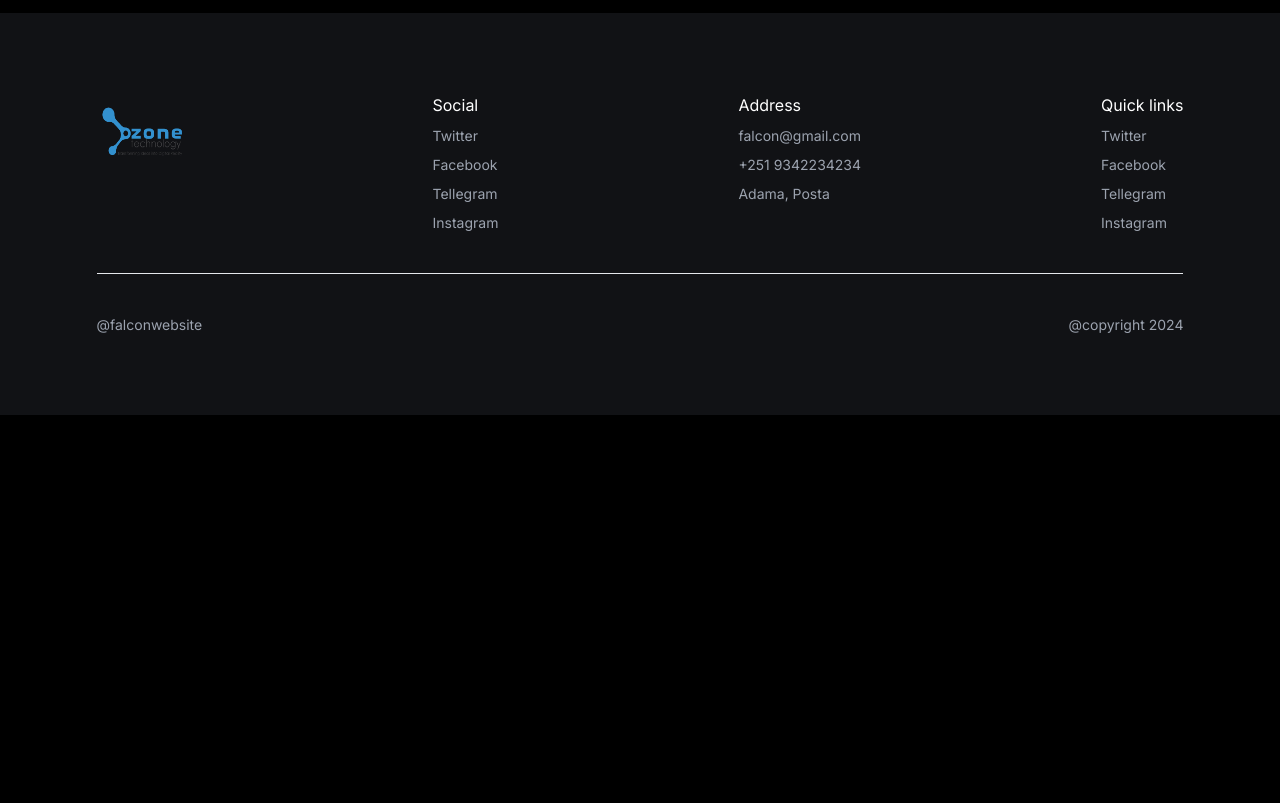
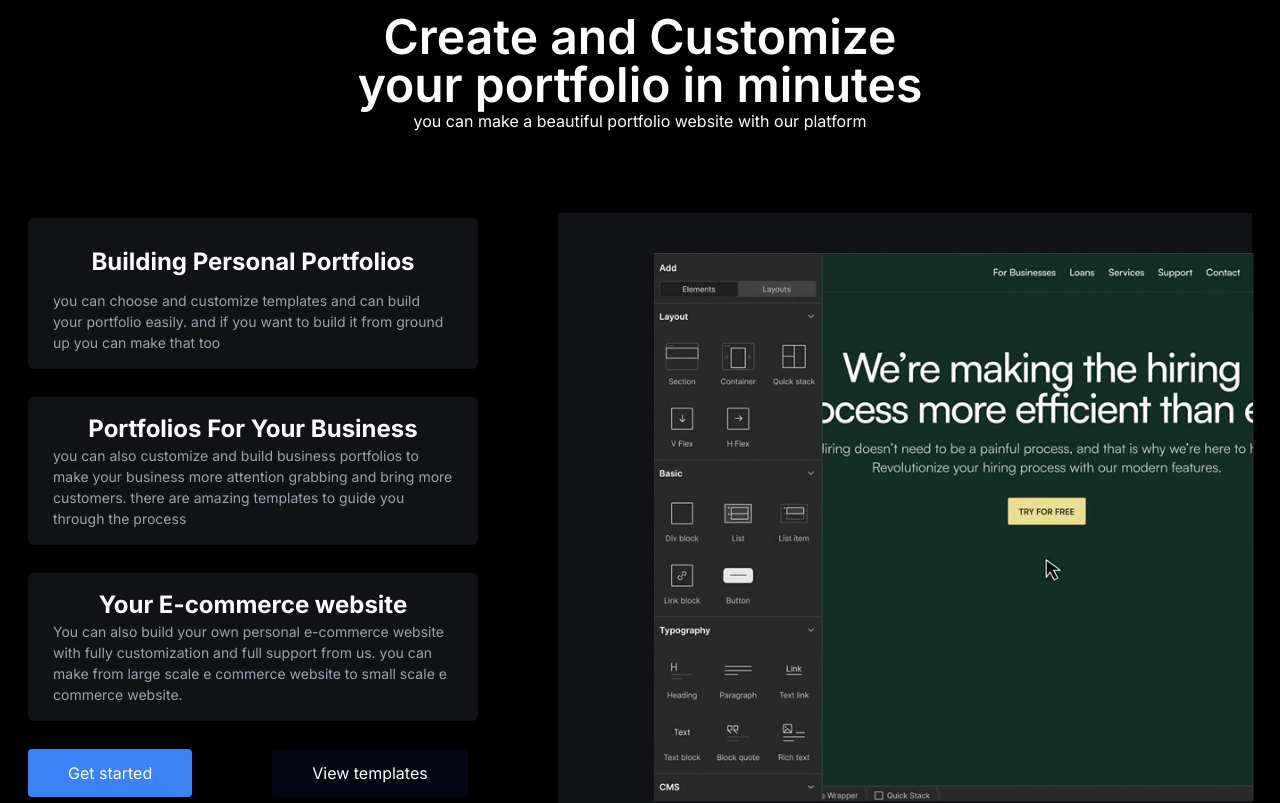
Before and after one commit to ozone-tech-dev/Falcon, a Next.js app in the folder portfolio/: page / in a window 1280 px wide. Shown: the part 1380-2183 px from the top of the page. Before the commit the page ends 1795 px from the top, so only its background shows below. Built offline with nearby package versions, Linux system fonts and the light colour scheme.

Commit message:
about page add

```diff
--- a/portfolio/src/app/page.js
+++ b/portfolio/src/app/page.js
@@ -1,9 +1,11 @@
 import Image from "next/image";
 import { Templates } from "@/components/global/Templates";
+import { About } from "@/components/global/About";
 export default function Home() {
   return (
     <div >
       <Templates/>
+      <About/>
     </div>
   );
 }
--- /dev/null
+++ b/portfolio/src/components/global/About.jsx
@@ -0,0 +1,52 @@
+import Image from 'next/image'
+import React from 'react'
+import AboutImg from '../../assets/Template-Pic/aboutImg.png'
+
+export const About = () => {
+  return (
+    <div className='  gap-20'>
+        <div className='flex flex-col justify-center items-center'>
+            <p className='text-5xl font-semibold'>Create and Customize</p>
+            <p className='text-5xl font-semibold'>your portfolio in minutes</p>
+            <p>you can make a beautiful portfolio website with our platform</p>
+        </div>
+        <div className='flex gap-20 justify-center items-center py-20'>
+            <div className='flex  flex-col gap-7'>
+                <div className='bg-skin-fill py-4 rounded-md flex flex-col justify-center items-center  w-[450px]'>
+                    <p className='text-2xl font-bold py-3 '>Building Personal Portfolios </p>
+                    <div>
+                        <p className=' text-gray-400 text-[14px] w-[400px]'>you can choose and customize templates and can build your portfolio easily. and if you want to build it from ground up you can make that too </p>
+                    </div>
+                </div>
+
+                <div className='bg-skin-fill py-4 rounded-md flex flex-col justify-center items-center  w-[450px]'>
+                    <p className='text-2xl font-bold '>Portfolios For Your Business</p>
+                    <div>
+                        <p className=' text-gray-400 text-[14px] w-[400px]'>you can also customize and build business portfolios to make your business more attention grabbing and bring more customers. there are amazing templates to guide you through the process </p>
+                    </div>
+                </div>
+
+                <div className='bg-skin-fill py-4 rounded-md flex flex-col justify-center items-center  w-[450px]'>
+                    <p className='text-2xl font-bold '>Your E-commerce website  </p>
+                    <div>
+                        <p className=' text-gray-400 text-[14px] w-[400px]'>You can also build your own personal e-commerce website with fully customization and full support from us. you can make from large scale  e commerce website to small scale e commerce website.</p>
+                    </div>
+                </div>
+
+                <div className=' flex   gap-20  w-[450px]'>
+                    <button className='text-white bg-blue-500 px-10 py-3 rounded'>Get started</button>
+                    <button className='text-white bg-gray-950 px-10 py-3 rounded  focus-visible:disabled'>View templates</button>
+                </div>
+            </div>
+
+            <div className='bg-skin-fill w-[694px] h-[590px] relative '>
+            <Image
+            src={AboutImg}
+            alt="Picture of the author"
+            className='absolute top-10 left-24 w-[600px]'
+            />
+            </div>
+        </div>
+    </div>
+  )
+}
```
Also changed, not shown: portfolio/src/assets/Template-Pic/aboutImg.png (added).
